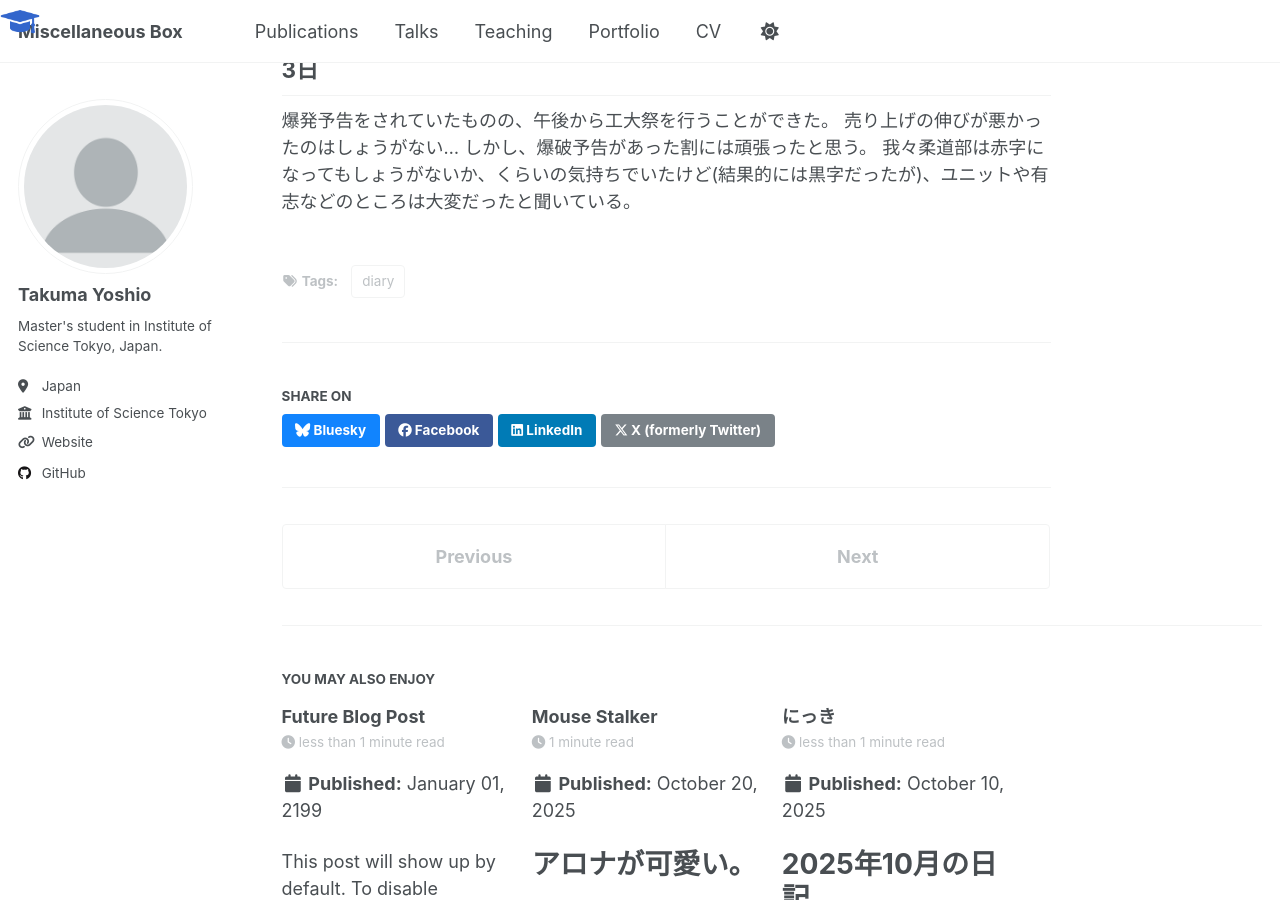
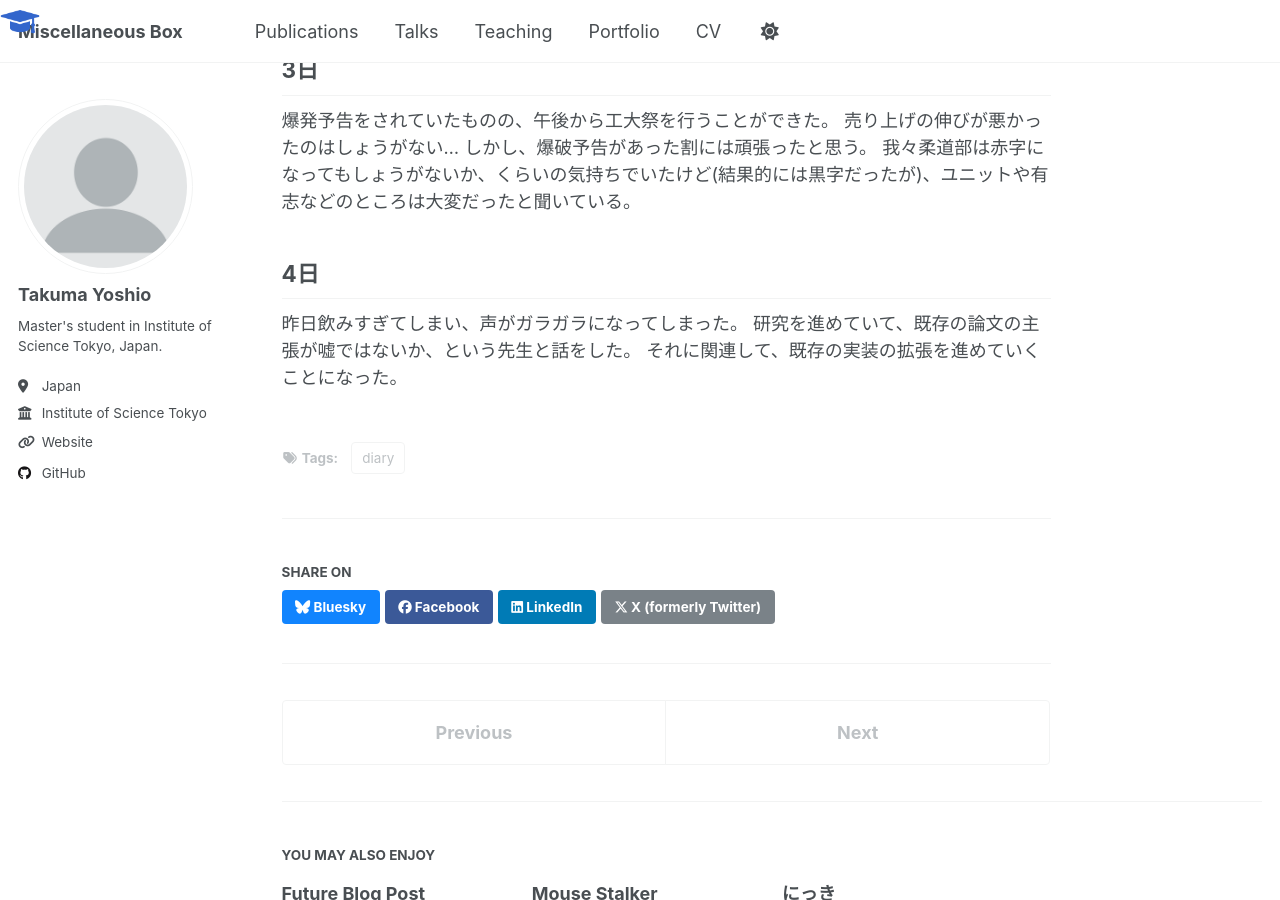
Before and after one commit to ta-yoshi02/ta-yoshi02.github.io, a Jekyll site: the page built from _posts/2025-11-01-blog-post.md, in a window 1280 px wide and 900 px high, scrolled down 517 px. Built offline with Jekyll 4.4.1, drawn with Linux system fonts in a browser that asks for light colours; a script that is not in the unit is left out.

Commit message:
4日日記

```diff
--- a/_posts/2025-11-01-blog-post.md
+++ b/_posts/2025-11-01-blog-post.md
@@ -24,3 +24,8 @@ tags:
 売り上げの伸びが悪かったのはしょうがない...
 しかし、爆破予告があった割には頑張ったと思う。
 我々柔道部は赤字になってもしょうがないか、くらいの気持ちでいたけど(結果的には黒字だったが)、ユニットや有志などのところは大変だったと聞いている。
+
+## 4日
+昨日飲みすぎてしまい、声がガラガラになってしまった。
+研究を進めていて、既存の論文の主張が嘘ではないか、という先生と話をした。
+それに関連して、既存の実装の拡張を進めていくことになった。
```
